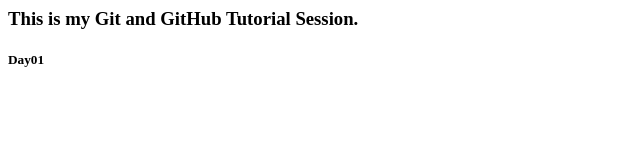
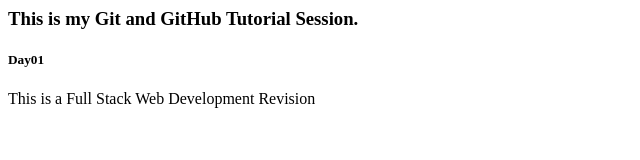
Before and after one commit to Aravind-Kumar-2000/repository01, a plain HTML site: page index.html in a window 1280 px wide. Shown: the whole page, without its empty margins (0-640 px from the left). Drawn offline with Linux system fonts and the light colour scheme.

Commit message:
Indication

```diff
--- a/index.html
+++ b/index.html
@@ -7,5 +7,6 @@
     <body>
         <h3>This is my Git and GitHub Tutorial Session.</h3>
         <h5>Day01</h5>
+        <p>This is a Full Stack Web Development Revision</p>
     </body>
 </html>
```
